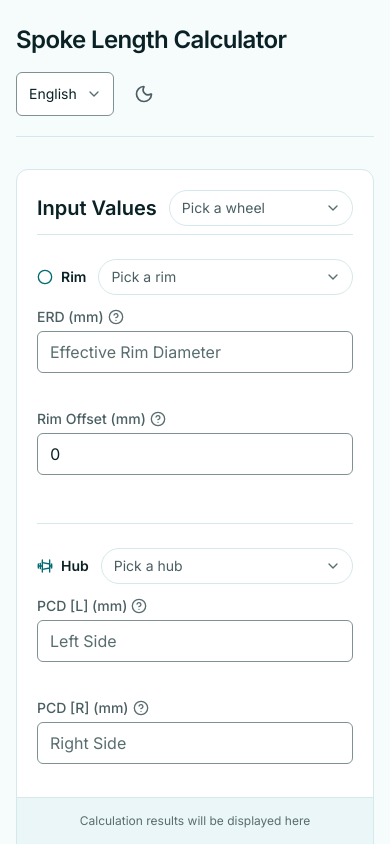
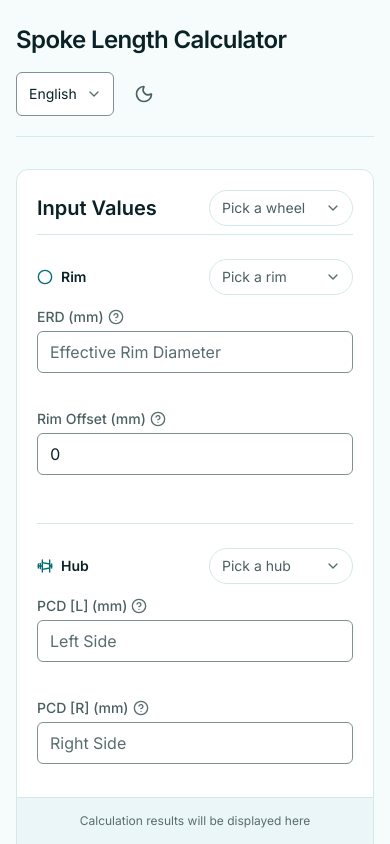
Before and after one commit to llongmane584/spoke-length-calculator, a React (Vite) app: page / in a window 390 px wide. Shown: the top 844 px of the page. Built offline with nearby package versions, Linux system fonts and the light colour scheme.

Commit message:
fix: unify preset select widths

```diff
--- a/src/components/PresetSelect.tsx
+++ b/src/components/PresetSelect.tsx
@@ -88,9 +88,9 @@ export function PresetSelect({
     : (isChip ? nativeSelectChip : nativeSelect);
 
   const select = (
-    // chip の枠は行の余りを埋めるだけ (flex-1 + 上限)。中身の長さに幅を決めさせない
-    // ので、何を選んでもチップの位置と大きさは初期状態のまま動かない。
-    <div className={isChip ? 'relative flex-1 min-w-0 max-w-64' : 'relative'}>
+    // chip の幅は見出し行の残り幅ではなくブレークポイントごとの固定値にする。
+    // 全体 / リム / ハブで隣の見出しが違っても揃い、選択名は内側で省略される。
+    <div className={isChip ? 'relative w-24 shrink-0 min-[375px]:w-36 sm:w-64' : 'relative'}>
       <select
         id={id}
         value={value}
```
